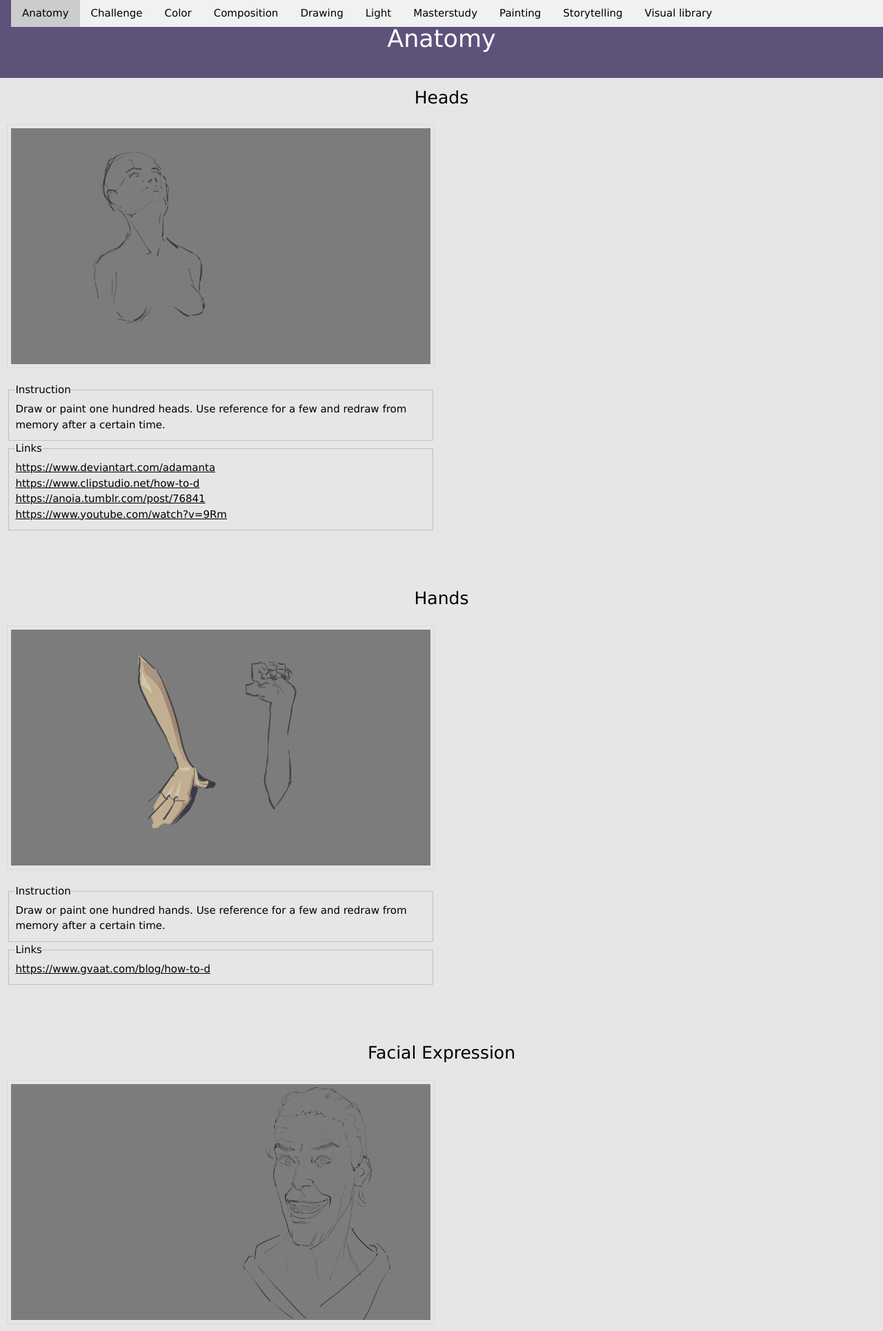
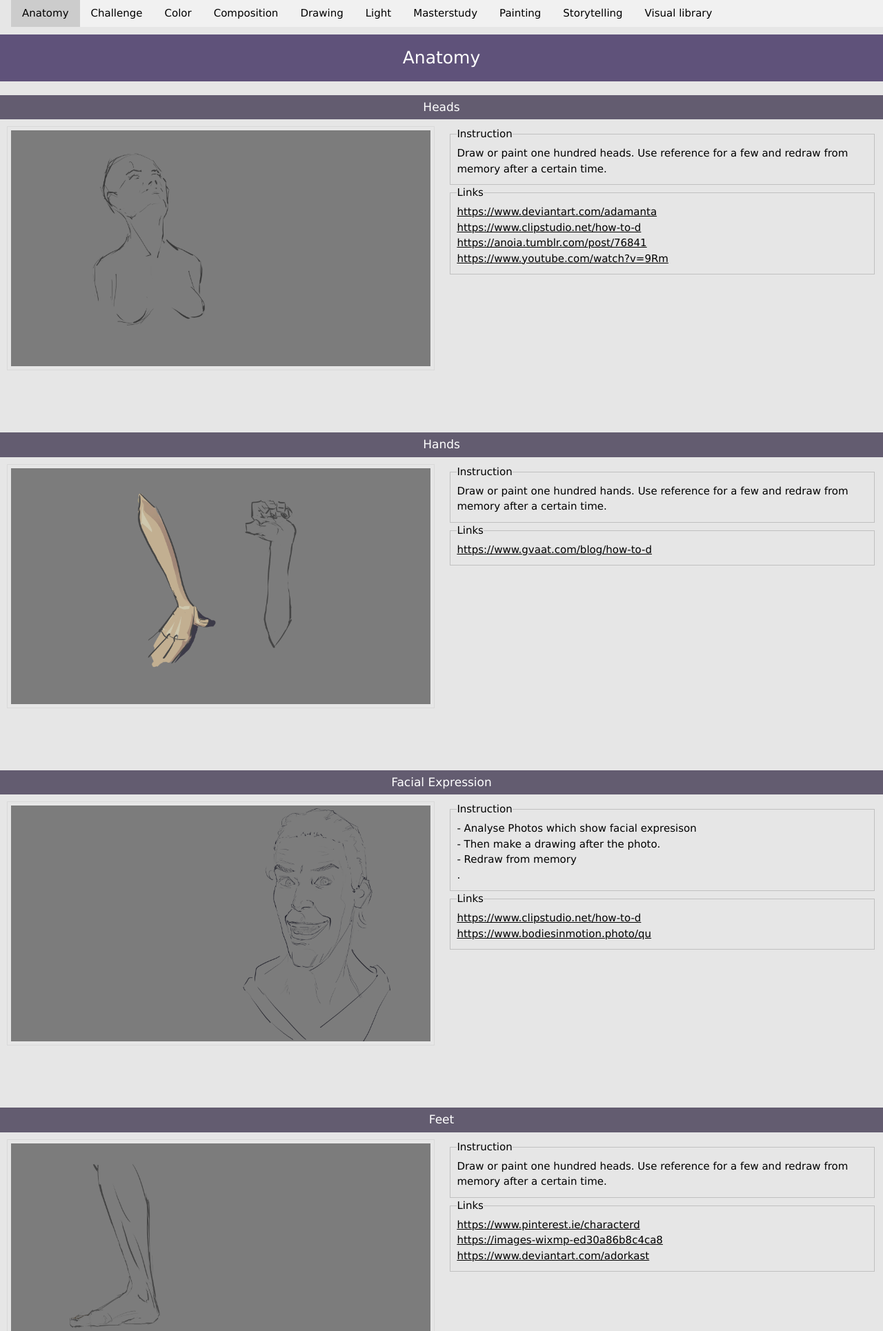
Before and after one commit to DominikPott/practicer-flask, a Flask app: page / in a window 1280 px wide. Shown: the top 1930 px of the page at 69% size. Run offline with Flask 2, Linux system fonts and the light colour scheme.

Commit message:
adjusted css

```diff
--- a/practicer_flask/static/css/exercises.css
+++ b/practicer_flask/static/css/exercises.css
@@ -5,24 +5,30 @@
   text-align: center;
   align: center;
 
-  font-size: 35px;
-  padding: 30px;
+  font-size: 25px;
+  padding: 15px;
+
+  margin-bottom: 20px;
+  margin-top: 50px;
 }
 
 .exercise_label {
+  background-color: hsl(260, 10%, 40%);
   text-align: center;
   align: center;
 
-  font-size: 25px;
-  padding: 10px;
+  color: white;
+  font-size: 17px;
+  padding: 5px;
 }
 
 .exercise {
-  float: center;
+  float: left;
   padding: 10px;
 }
 
 .exercise.thumbnail {
+  float: left;
   width: 50%;
 }
 
@@ -37,7 +43,7 @@
 }
 
 .footer {
-  padding: 30px;
+  padding: 40px;
   text-align: center;
 }
 
```
